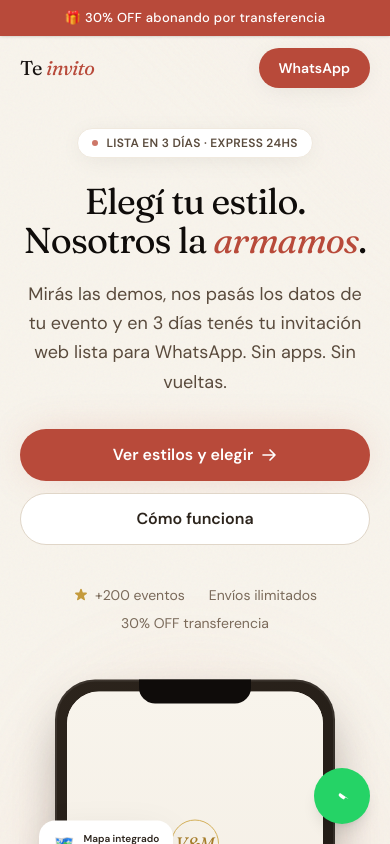
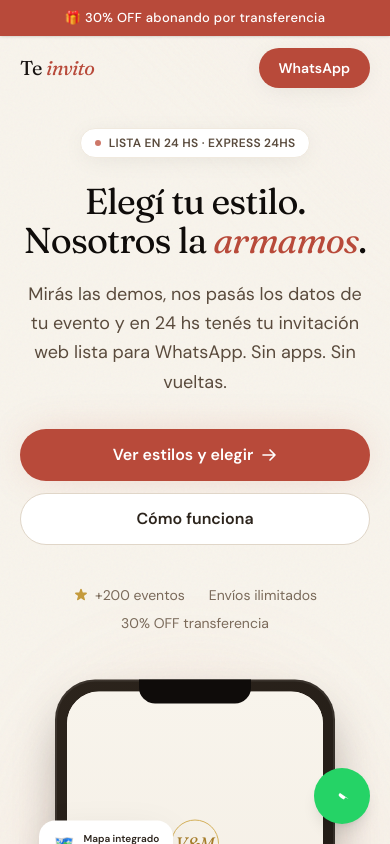
Before and after one commit to gerzavala40-bit/invitaciones-digitales, a Next.js app: page / in a window 390 px wide. Shown: the top 844 px of the page. Built offline with nearby package versions, Linux system fonts and the light colour scheme; a web font is replaced by a local one.

Commit message:
Update delivery time to 24 hs

```diff
--- a/src/app/page.tsx
+++ b/src/app/page.tsx
@@ -153,7 +153,7 @@ export default function LandingPage() {
             <div className="text-center lg:text-left">
               <div className="inline-flex items-center gap-2 px-3.5 py-1.5 rounded-full bg-white border border-ink-100 shadow-soft mb-6">
                 <span className="w-1.5 h-1.5 rounded-full bg-terracotta-500 animate-pulse-soft"></span>
-                <span className="text-xs font-semibold tracking-wide text-ink-600 uppercase">Lista en 3 días · Express 24hs</span>
+                <span className="text-xs font-semibold tracking-wide text-ink-600 uppercase">Lista en 24 hs · Express 24hs</span>
               </div>
 
               <h1 className="font-display text-4xl sm:text-5xl lg:text-[3.5rem] xl:text-6xl leading-[1.08] tracking-tight text-ink-950 text-balance">
@@ -162,7 +162,7 @@ export default function LandingPage() {
               </h1>
 
               <p className="mt-5 sm:mt-6 text-lg sm:text-xl text-ink-600 max-w-lg mx-auto lg:mx-0 leading-relaxed">
-                Mirás las demos, nos pasás los datos de tu evento y en 3 días tenés tu invitación web lista para WhatsApp. Sin apps. Sin vueltas.
+                Mirás las demos, nos pasás los datos de tu evento y en 24 hs tenés tu invitación web lista para WhatsApp. Sin apps. Sin vueltas.
               </p>
 
               <div className="mt-8 sm:mt-10 flex flex-col sm:flex-row items-center justify-center lg:justify-start gap-3 sm:gap-4">
@@ -249,7 +249,7 @@ export default function LandingPage() {
             <div className="relative text-center">
               <div className="inline-flex items-center justify-center w-14 h-14 rounded-2xl bg-sage-100 text-sage-700 font-display text-2xl mb-5 step-num">3</div>
               <h3 className="font-display text-xl text-ink-900 mb-2">La diseñamos</h3>
-              <p className="text-ink-500 text-[15px] leading-relaxed">En 3 días hábiles (o 24hs Express) armamos tu invitación personalizada.</p>
+              <p className="text-ink-500 text-[15px] leading-relaxed">En 24 hs hábiles (o 24hs Express) armamos tu invitación personalizada.</p>
             </div>
             <div className="relative text-center">
               <div className="inline-flex items-center justify-center w-14 h-14 rounded-2xl bg-ink-100 text-ink-700 font-display text-2xl mb-5 step-num">4</div>
@@ -531,7 +531,7 @@ export default function LandingPage() {
           <div className="grid md:grid-cols-3 gap-6">
             <div className="bg-white rounded-2xl p-7 border border-ink-100 shadow-soft">
               <div className="flex gap-0.5 text-gold-400 mb-4">★★★★★</div>
-              <p className="text-ink-600 leading-relaxed mb-6">“Elegimos el estilo, mandamos los datos y en 3 días teníamos el link. Los invitados quedaron encantados.”</p>
+              <p className="text-ink-600 leading-relaxed mb-6">“Elegimos el estilo, mandamos los datos y en 24 hs teníamos el link. Los invitados quedaron encantados.”</p>
               <div className="flex items-center gap-3">
                 <div className="w-10 h-10 rounded-full bg-terracotta-100 flex items-center justify-center font-display italic text-terracotta-700">V</div>
                 <div><p className="font-semibold text-sm text-ink-900">Valentina R.</p><p className="text-xs text-ink-400">Boda</p></div>
@@ -570,7 +570,7 @@ export default function LandingPage() {
                 <span className="font-display text-lg text-ink-900 pr-4">¿Cómo es el proceso?</span>
                 <span className="faq-icon w-8 h-8 rounded-full bg-ink-50 flex items-center justify-center text-ink-500 text-xl font-light flex-shrink-0 transition-transform">+</span>
               </summary>
-              <div className="px-5 sm:px-6 pb-5 -mt-1"><p className="text-ink-500 leading-relaxed">Elegís un estilo de las demos, completás el formulario con los datos de tu evento y nos llega por WhatsApp. Coordinamos la seña (50%), diseñamos y en 3 días hábiles te entregamos el link listo para compartir.</p></div>
+              <div className="px-5 sm:px-6 pb-5 -mt-1"><p className="text-ink-500 leading-relaxed">Elegís un estilo de las demos, completás el formulario con los datos de tu evento y nos llega por WhatsApp. Coordinamos la seña (50%), diseñamos y en 24 hs hábiles te entregamos el link listo para compartir.</p></div>
             </details>
             <details className="group bg-white rounded-2xl border border-ink-100 shadow-soft">
               <summary className="flex items-center justify-between cursor-pointer p-5 sm:p-6 list-none">
@@ -584,7 +584,7 @@ export default function LandingPage() {
                 <span className="font-display text-lg text-ink-900 pr-4">¿Cuánto demora?</span>
                 <span className="faq-icon w-8 h-8 rounded-full bg-ink-50 flex items-center justify-center text-ink-500 text-xl font-light flex-shrink-0 transition-transform">+</span>
               </summary>
-              <div className="px-5 sm:px-6 pb-5 -mt-1"><p className="text-ink-500 leading-relaxed">Estándar: <strong className="text-ink-800">3 días hábiles</strong>. Express: <strong className="text-ink-800">24 horas</strong> (+$8.000).</p></div>
+              <div className="px-5 sm:px-6 pb-5 -mt-1"><p className="text-ink-500 leading-relaxed">Estándar: <strong className="text-ink-800">24 hs hábiles</strong>. Express: <strong className="text-ink-800">24 horas</strong> (+$8.000).</p></div>
             </details>
             <details className="group bg-white rounded-2xl border border-ink-100 shadow-soft">
               <summary className="flex items-center justify-between cursor-pointer p-5 sm:p-6 list-none">
@@ -619,7 +619,7 @@ export default function LandingPage() {
           <h2 className="font-display text-3xl sm:text-4xl lg:text-5xl text-white tracking-tight text-balance">
             Elegí el estilo.<br />Nosotros la <em className="italic text-gold-400">dejamos lista</em>.
           </h2>
-          <p className="mt-5 text-ink-300 text-lg max-w-md mx-auto">En 3 días tenés tu invitación web lista para sorprender a todos por WhatsApp.</p>
+          <p className="mt-5 text-ink-300 text-lg max-w-md mx-auto">En 24 hs tenés tu invitación web lista para sorprender a todos por WhatsApp.</p>
           <div className="mt-8 flex flex-col sm:flex-row items-center justify-center gap-4">
             <Link href="#estilos" className="w-full sm:w-auto inline-flex items-center justify-center h-14 px-8 rounded-full text-base font-semibold text-ink-900 bg-gold-400 hover:bg-gold-300 transition shadow-lg">
               Ver estilos y empezar
```
